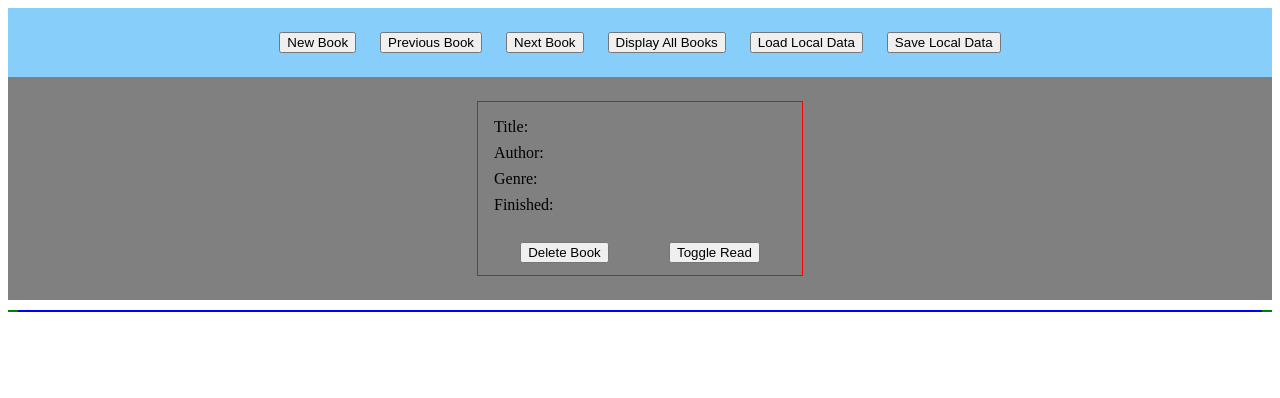
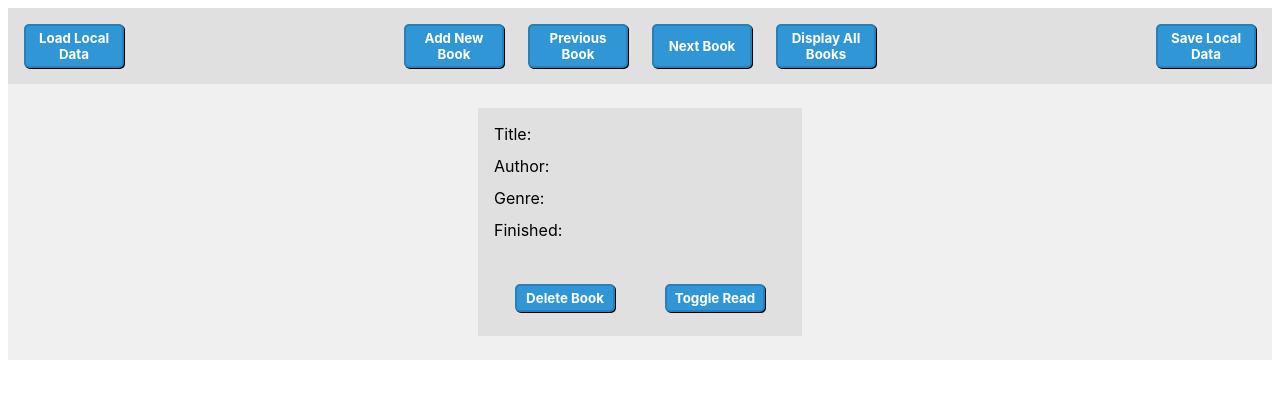
Before and after one commit to reeseca90/library, a plain HTML site: page index.html in a window 1280 px wide. Drawn offline with Linux system fonts and the light colour scheme.

Commit message:
Bug fix for the logic of the 'isRead' property of the book object. Major design overhaul.

```diff
--- a/index.html
+++ b/index.html
@@ -12,11 +12,11 @@
 
     <div class="mainContainer">
         <div class="controls">
-            <button id="newBook">New Book</button>
+            <button id="loadData">Load Local Data</button>
+            <button id="newBook">Add New Book</button>
             <button id="prevBook">Previous Book</button>
             <button id="nextBook">Next Book</button>
             <button id="displayAll">Display All Books</button>
-            <button id="loadData">Load Local Data</button>
             <button id="saveData">Save Local Data</button>
         </div>
         <div class="displayContainer">
--- a/scripts/script.js
+++ b/scripts/script.js
@@ -50,7 +50,7 @@ function viewBookCardNormal() {
     cardTitleText.textContent = myLibrary[currentBookView].title;
     cardAuthorText.textContent = myLibrary[currentBookView].author;
     cardGenreText.textContent = myLibrary[currentBookView].genre;
-    if (myLibrary[currentBookView].isRead) {
+    if (myLibrary[currentBookView].isRead == 'true') {
         cardIsReadText.textContent = "Yes";
     } else {
         cardIsReadText.textContent = "No";
@@ -88,16 +88,16 @@ function viewAllBooks() {
 
             const allCardTitle = document.createElement('div');
             allCardNumber.appendChild(allCardTitle);
-            allCardTitle.textContent = myLibrary[i].title;
+            allCardTitle.textContent = "Title: " + myLibrary[i].title;
             const allCardAuthor = document.createElement('div');
             allCardNumber.appendChild(allCardAuthor);
-            allCardAuthor.textContent = myLibrary[i].author;
+            allCardAuthor.textContent = "Author: " + myLibrary[i].author;
             const allCardGenre = document.createElement('div');
             allCardNumber.appendChild(allCardGenre);
-            allCardGenre.textContent = myLibrary[i].genre;
+            allCardGenre.textContent = "Genre: " + myLibrary[i].genre;
             const allCardIsRead = document.createElement('div');
             allCardNumber.appendChild(allCardIsRead);
-            if (myLibrary[i].isRead) {
+            if (myLibrary[i].isRead == 'true') {
                 allCardIsRead.textContent = "Read";
             } else {
                 allCardIsRead.textContent = "Not Read";
@@ -147,6 +147,7 @@ function saveBooksArray() {
 
         let storedString = title + ',' + author + ',' + genre + ',' + isRead; // create a string with each property separated by a comma
         localStorage.setItem(i, storedString); // send string of data at index i to localstorage
+        console.log(storedString);
     }
 }
 
@@ -159,13 +160,8 @@ function loadBooksArray() {
         myLibrary[control] = bookVar; // set book object to its index position using control variable
         control++;
     }
+    console.table(myLibrary);
 }
-/*
-// manually create and add books to library for testing
-addBookToLibrary(new Book("Title1" , "Author1", "Genre1", false));
-addBookToLibrary(new Book("Title2" , "Author2", "Genre2", false));
-addBookToLibrary(new Book("Title3" , "Author3", "Genre3", false));
-addBookToLibrary(new Book("Title4" , "Author4", "Genre4", false)); */
 
 // add event listener to control buttons
 const newBook = document.querySelector('#newBook');
--- a/styles/style.css
+++ b/styles/style.css
@@ -1,20 +1,29 @@
 .mainContainer {
     display: flex;
     flex-direction: column;
-    background-color: grey;
+    background-color: #f0f0f0;
 }
 
 .controls {
     display: flex;
-    background-color: lightskyblue;
+    background-color: #e0e0e0;
     justify-content: center;
-    padding: 12px;
+    padding: 4px;
+}
+
+#loadData {
+    margin-right: auto;
+}
+
+#saveData {
+    margin-left: auto;
 }
 
 .displayContainer {
     display: flex;
+    flex-direction: column;
     flex-wrap: wrap;
-    justify-content: center;
+    align-items: center;
 }
 
 .formPopup {
@@ -23,6 +32,7 @@
 
 .newBookForm {
     display: none;
+    margin-bottom: 24px;
 }
 
 .formContainer {
@@ -30,10 +40,11 @@
     flex-direction: column;
     align-items: center;
     min-width: 300px;
-    border: 1px solid blue;
+    background-color: #e0e0e0;
     padding: 12px;
     text-align: center;
     gap: 6px;
+    font-family: -apple-system, BlinkMacSystemFont, 'Segoe UI', Roboto, Oxygen, Ubuntu, Cantarell, 'Open Sans', 'Helvetica Neue', sans-serif;
 }
 
 .formContainer button {
@@ -42,12 +53,14 @@
 }
 
 .bookCard {
-    border: 1px solid red;
+    background-color: #e0e0e0;
     display: flex;
     flex-direction: column;
     min-width: 300px;
     margin: 24px;
     padding: 12px;
+    gap: 4px;
+    text-align: center;
 }
 
 .cardInfo {
@@ -63,21 +76,34 @@
 
 .allBooksContainer {
     display: block;
-    background-color: green;
 }
 
 .allBooksPopup {
     display: flex;
-    flex-direction: column;
-    background-color: lightgreen;
-    border: 1px solid blue;
-    margin: 10px;
+    flex-wrap: wrap;
+    justify-content: center;
+    background-color: #f0f0f0;
+    font-family: -apple-system, BlinkMacSystemFont, 'Segoe UI', Roboto, Oxygen, Ubuntu, Cantarell, 'Open Sans', 'Helvetica Neue', sans-serif;
 }
 
-.controls button {
+button {
     margin: 12px;
+    border: 2px solid #2980b6;
+    border-radius: 5px;
+    background-color: #3096d6;
+    color: white;
+    font-weight: bold;
+    padding: 4px;
+    box-shadow: 1px 1px black;
+    width: 100px;
+    font-family: -apple-system, BlinkMacSystemFont, 'Segoe UI', Roboto, Oxygen, Ubuntu, Cantarell, 'Open Sans', 'Helvetica Neue', sans-serif;
+}
+button:active {
+    background-color: #3eb3fc;
+    transform: translateY(1px);
 }
 
 p {
     margin: 4px;
+    font-family: -apple-system, BlinkMacSystemFont, 'Segoe UI', Roboto, Oxygen, Ubuntu, Cantarell, 'Open Sans', 'Helvetica Neue', sans-serif;
 }
```
